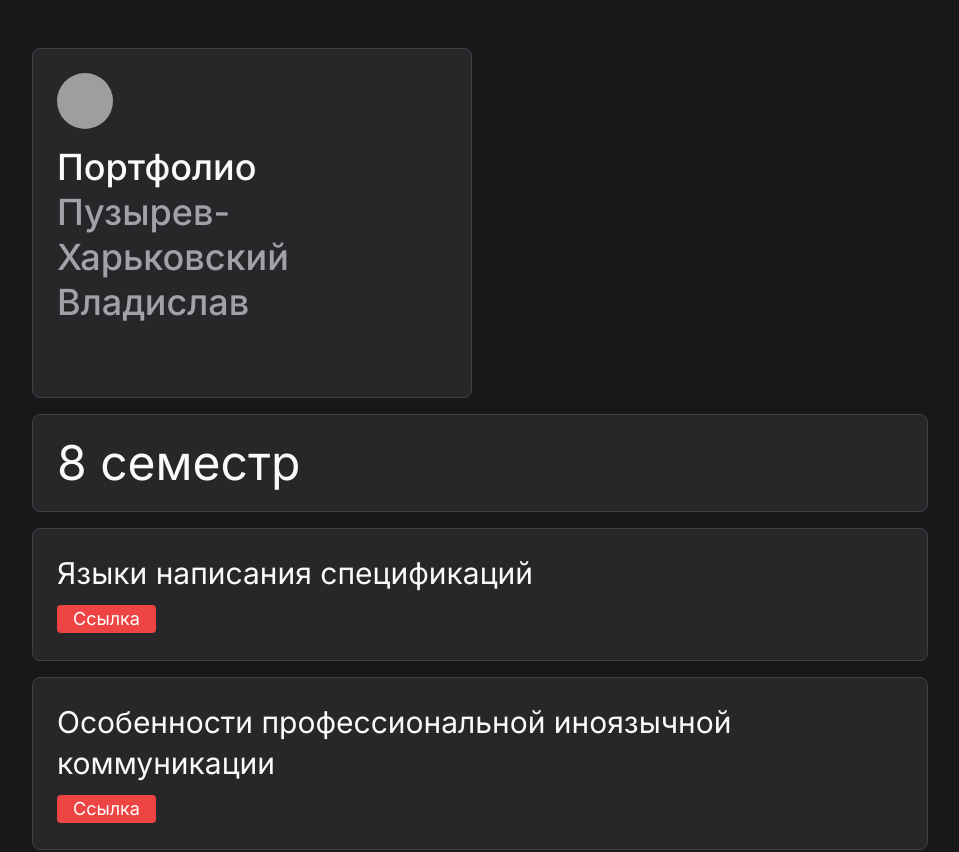
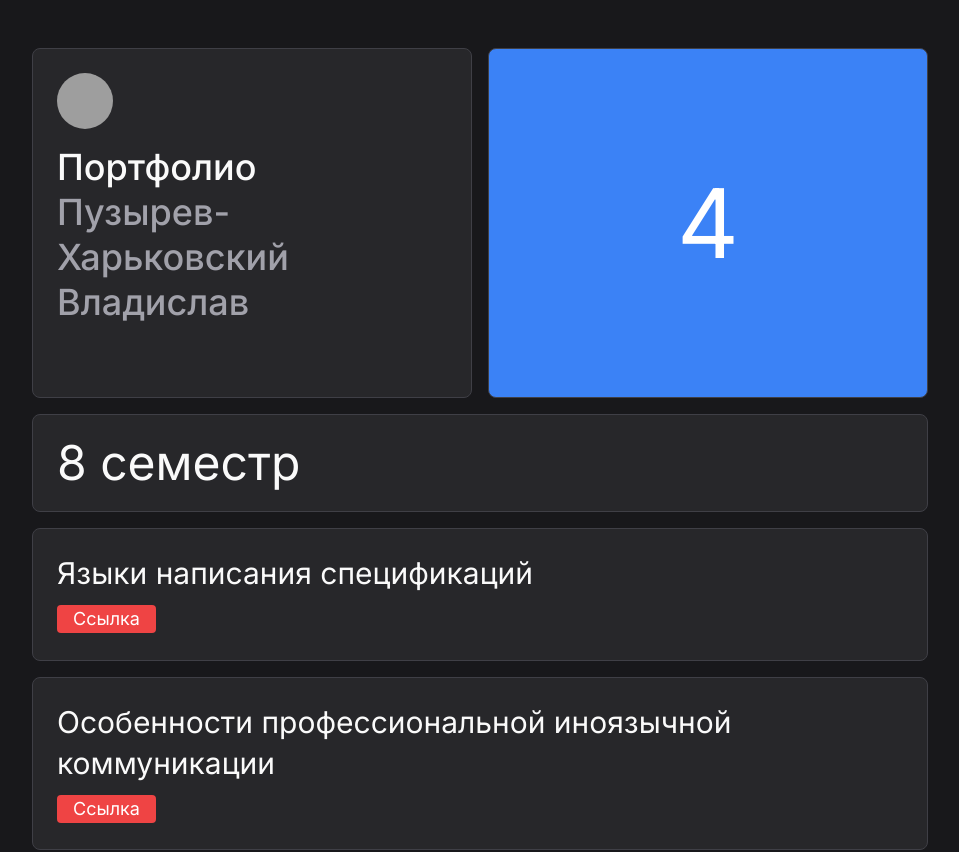
Before and after one commit to PuzyrevHarkovskii/graduation_portfolio, a Next.js app: page /courses/fourth_course in a window 1280 px wide. Shown: the top 852 px of the page, without its empty margins (160-1119 px from the left). Built offline with nearby package versions, Linux system fonts and the light colour scheme; grey boxes are pictures that could not be loaded.

Commit message:
numbers of courses on context page

```diff
--- a/app/courses/first_course/page.tsx
+++ b/app/courses/first_course/page.tsx
@@ -23,6 +23,17 @@ export default function Page() {
     setDrawerContent(content);
     setIsDrawerOpen(true);
   };
+
+  const socialsConfig = [
+    {
+      rotate: "2.5deg",
+      scale: 1.1,
+      bgColor: "bg-red-500",
+      textColor: "text-white",
+      text: "1",
+      link: "/courses/first_course/",
+    },
+  ];
 
   const aboutBlocks: AboutBlock[] = [
     {
@@ -242,7 +253,11 @@ export default function Page() {
 
   return (
     <>
-      <Disciplines aboutBlocks={aboutBlocks} semesterNumber="1 семестр" />
+      <Disciplines
+        aboutBlocks={aboutBlocks}
+        semesterNumber="1 семестр"
+        socialsConfig={socialsConfig}
+      />
       <DragCloseDrawerExample
         open={isDrawerOpen}
         setOpen={setIsDrawerOpen}
--- a/app/courses/fourth_course/page.tsx
+++ b/app/courses/fourth_course/page.tsx
@@ -10,6 +10,17 @@ interface AboutBlock {
   title: string;
   onButtonClick: () => void;
 }
+
+const socialsConfig = [
+  {
+    rotate: "2.5deg",
+    scale: 1.1,
+    bgColor: "bg-blue-500",
+    textColor: "text-white",
+    text: "4",
+    link: "/courses/fourth_course/",
+  },
+];
 
 const handleProgrammingClick = () => {
   console.log("Programming button clicked");
@@ -189,7 +200,11 @@ export default function Page() {
 
   return (
     <>
-      <Disciplines aboutBlocks={aboutBlocks} semesterNumber="8 семестр" />
+      <Disciplines
+        aboutBlocks={aboutBlocks}
+        semesterNumber="8 семестр"
+        socialsConfig={socialsConfig}
+      />
       <DragCloseDrawerExample
         open={isDrawerOpen}
         setOpen={setIsDrawerOpen}
--- a/app/courses/second_course/page.tsx
+++ b/app/courses/second_course/page.tsx
@@ -23,6 +23,17 @@ export default function Page() {
     setDrawerContent(content);
     setIsDrawerOpen(true);
   };
+
+  const socialsConfig = [
+    {
+      rotate: "-2.5deg",
+      scale: 1.1,
+      bgColor: "bg-green-600",
+      textColor: "text-white",
+      text: "2",
+      link: "/courses/second_course/",
+    },
+  ];
 
   const aboutBlocks: AboutBlock[] = [
     {
@@ -184,7 +195,11 @@ export default function Page() {
 
   return (
     <>
-      <Disciplines aboutBlocks={aboutBlocks} semesterNumber="3 семестр" />
+      <Disciplines
+        aboutBlocks={aboutBlocks}
+        semesterNumber="3 семестр"
+        socialsConfig={socialsConfig}
+      />
       <DragCloseDrawerExample
         open={isDrawerOpen}
         setOpen={setIsDrawerOpen}
--- a/app/courses/third_course/page.tsx
+++ b/app/courses/third_course/page.tsx
@@ -23,6 +23,17 @@ export default function Page() {
     setDrawerContent(content);
     setIsDrawerOpen(true);
   };
+
+  const socialsConfig = [
+    {
+      rotate: "-2.5deg",
+      scale: 1.1,
+      bgColor: "bg-zinc-50",
+      textColor: "text-black",
+      text: "3",
+      link: "/courses/third_course/",
+    },
+  ];
 
   const aboutBlocks: AboutBlock[] = [
     {
@@ -275,7 +286,11 @@ export default function Page() {
 
   return (
     <>
-      <Disciplines aboutBlocks={aboutBlocks} semesterNumber="5 семестр" />
+      <Disciplines
+        aboutBlocks={aboutBlocks}
+        semesterNumber="5 семестр"
+        socialsConfig={socialsConfig}
+      />
       <DragCloseDrawerExample
         open={isDrawerOpen}
         setOpen={setIsDrawerOpen}
--- a/components/Links.tsx
+++ b/components/Links.tsx
@@ -1,12 +1,22 @@
 "use client";
 import React, { FC, ReactNode } from "react";
-import { motion } from "framer-motion";
+import { motion, MotionProps } from "framer-motion";
 import Image from "next/image";
 import { twMerge } from "tailwind-merge";
+import Link from "next/link";
 
 interface AboutBlockProps {
   title: string;
   onButtonClick: () => void;
+}
+
+interface SocialsConfig {
+  rotate: string;
+  scale: number;
+  bgColor: string;
+  textColor: string;
+  text: string;
+  link: string;
 }
 
 const handleButtonClick = () => {
@@ -16,9 +26,10 @@ const handleButtonClick = () => {
 interface DisciplinesProps {
   aboutBlocks: AboutBlockProps[];
   semesterNumber: string;
+  socialsConfig: SocialsConfig[];
 }
 
-interface BlockProps {
+interface BlockProps extends MotionProps {
   className?: string;
   children?: ReactNode;
 }
@@ -26,6 +37,7 @@ interface BlockProps {
 export const Disciplines: FC<DisciplinesProps> = ({
   aboutBlocks,
   semesterNumber,
+  socialsConfig,
 }) => {
   return (
     <div className="min-h-screen bg-zinc-900 px-4 py-12 text-zinc-50">
@@ -38,6 +50,7 @@ export const Disciplines: FC<DisciplinesProps> = ({
         className="mx-auto grid max-w-4xl grid-flow-dense grid-cols-12 gap-4"
       >
         <HeaderBlock />
+        <SocialsBlock socialsConfig={socialsConfig} />
         <SemesterBlock semesterNumber={semesterNumber} />
         {aboutBlocks.map((block, index) => (
           <AboutBlock
@@ -103,6 +116,30 @@ const SemesterBlock: FC<{ semesterNumber: string }> = ({ semesterNumber }) => (
   </Block>
 );
 
+const SocialsBlock: FC<{ socialsConfig: SocialsConfig[] }> = ({
+  socialsConfig,
+}) => (
+  <>
+    {socialsConfig.map((config, index) => (
+      <Block
+        key={index}
+        whileHover={{
+          rotate: config.rotate,
+          scale: config.scale,
+        }}
+        className={`col-span-6 ${config.bgColor} row-span-2`}
+      >
+        <Link
+          href={config.link}
+          className={`grid h-full place-content-center text-3xl ${config.textColor}`}
+        >
+          <h1 className="text-8xl">{config.text}</h1>
+        </Link>
+      </Block>
+    ))}
+  </>
+);
+
 const AboutBlock: FC<AboutBlockProps> = ({ title, onButtonClick }) => (
   <Block className="col-span-12 text-3xl leading-snug">
     <p>{title}</p>
```
